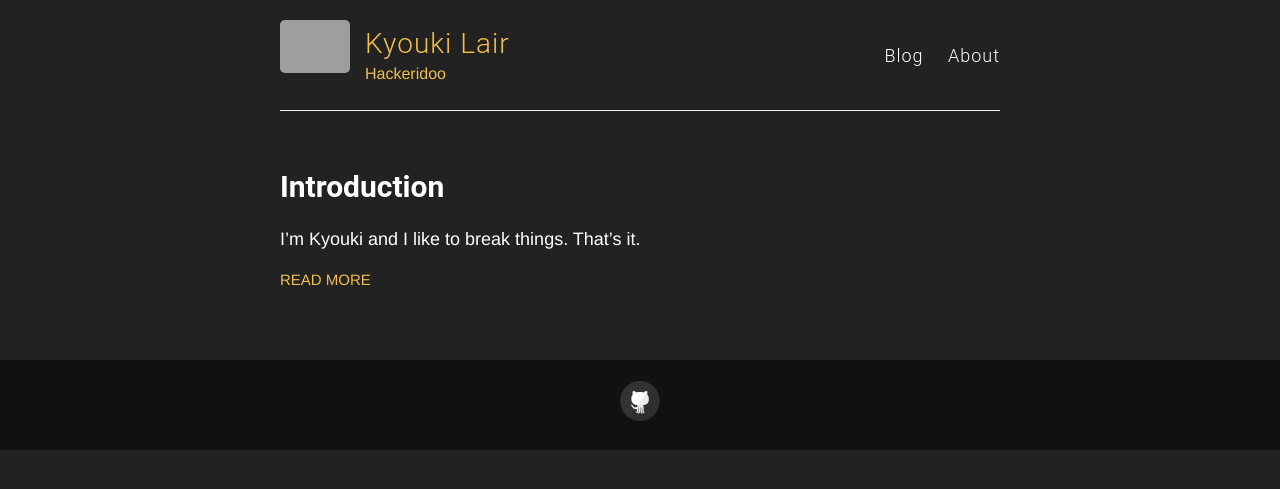
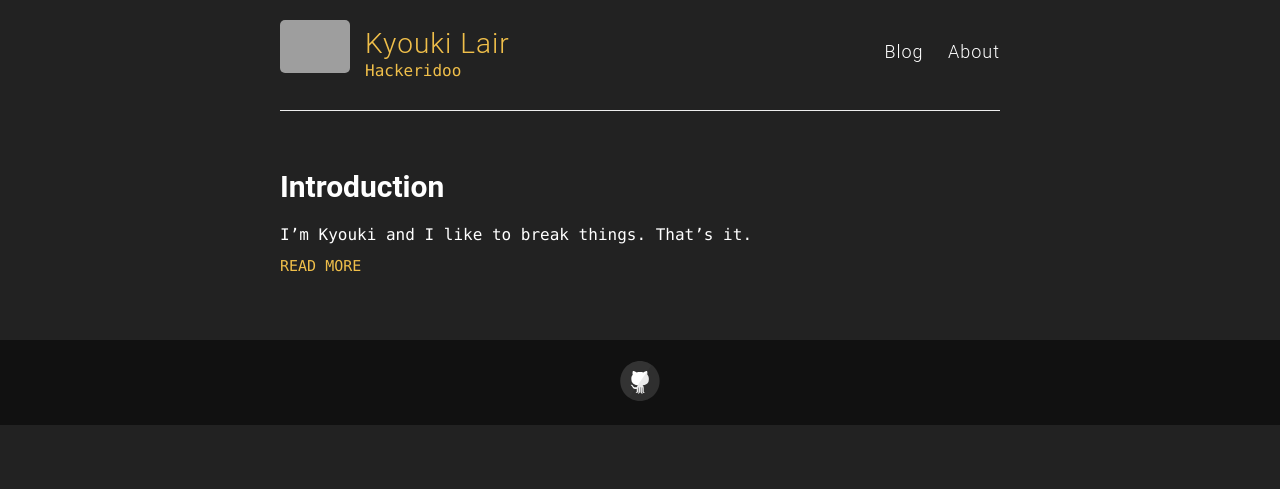
Before and after one commit to ky0uk1/ky0uk1.github.io, a Jekyll site: the page built from index.html, in a window 1280 px wide. Shown: the top 489 px of the page. Built offline with Jekyll 4.4.1, drawn with Linux system fonts in a browser that asks for light colours; grey boxes are pictures that could not be loaded.

Commit message:
update font

```diff
--- a/_sass/_variables.scss
+++ b/_sass/_variables.scss
@@ -17,7 +17,7 @@ $white: #fff;
 
 // Font stacks
 $helvetica: Helvetica, Arial, sans-serif;
-$helveticaNeue: "roboto", Helvetica, Arial, sans-serif;
+$helveticaNeue: "Roboto", Helvetica, Arial, sans-serif;
 $georgia: Georgia, serif;
 
 // Mobile breakpoints
--- a/style.scss
+++ b/style.scss
@@ -19,7 +19,7 @@ html {
 
 body {
 	background: $darkGray;
-  font: 18px/1.4 $helvetica;
+  font-family: Monaco, "Bitstream Vera Sans Mono", "Lucida Console", Terminal, monospace;
   color: $white;
 }
 
```
